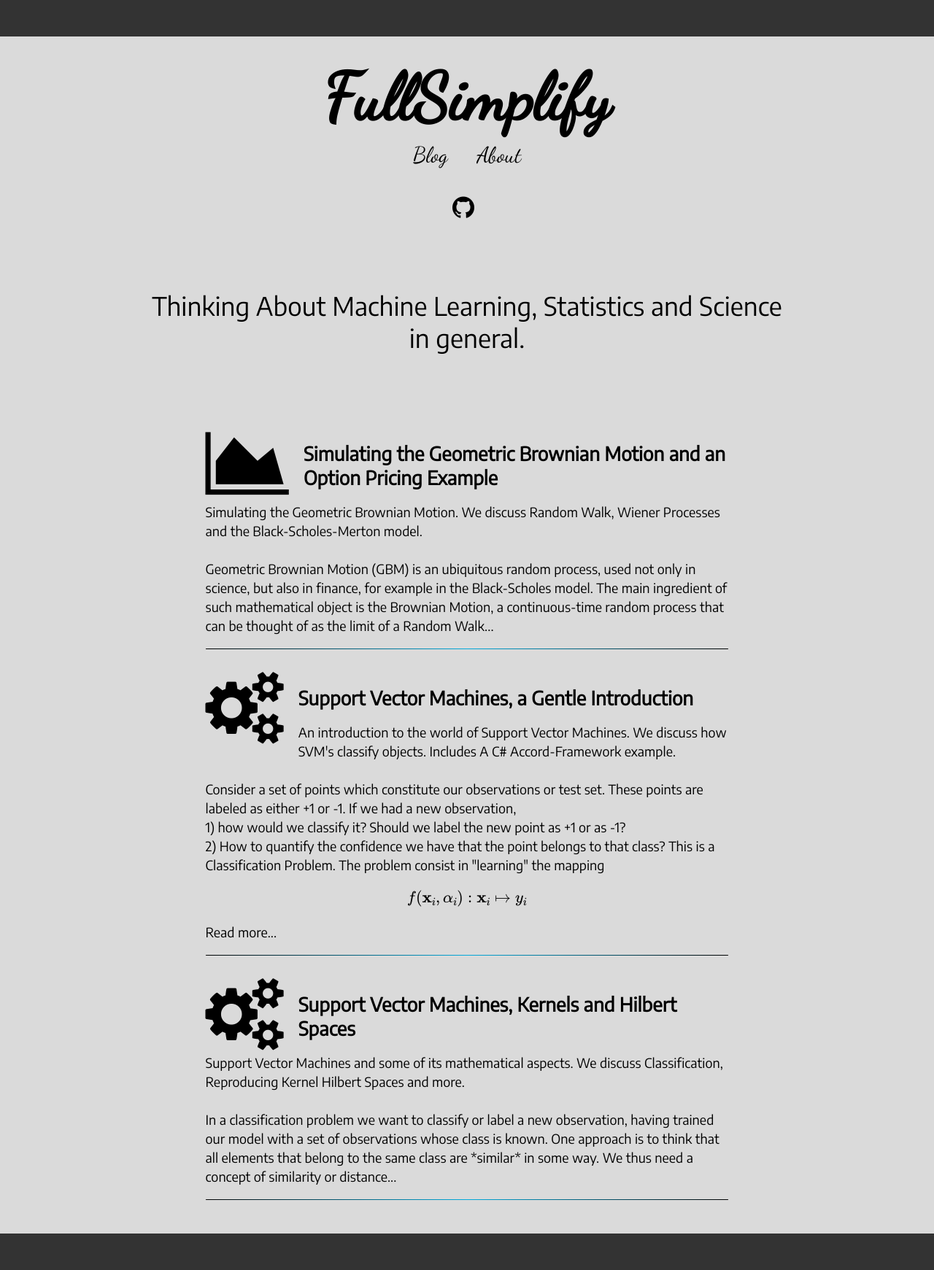
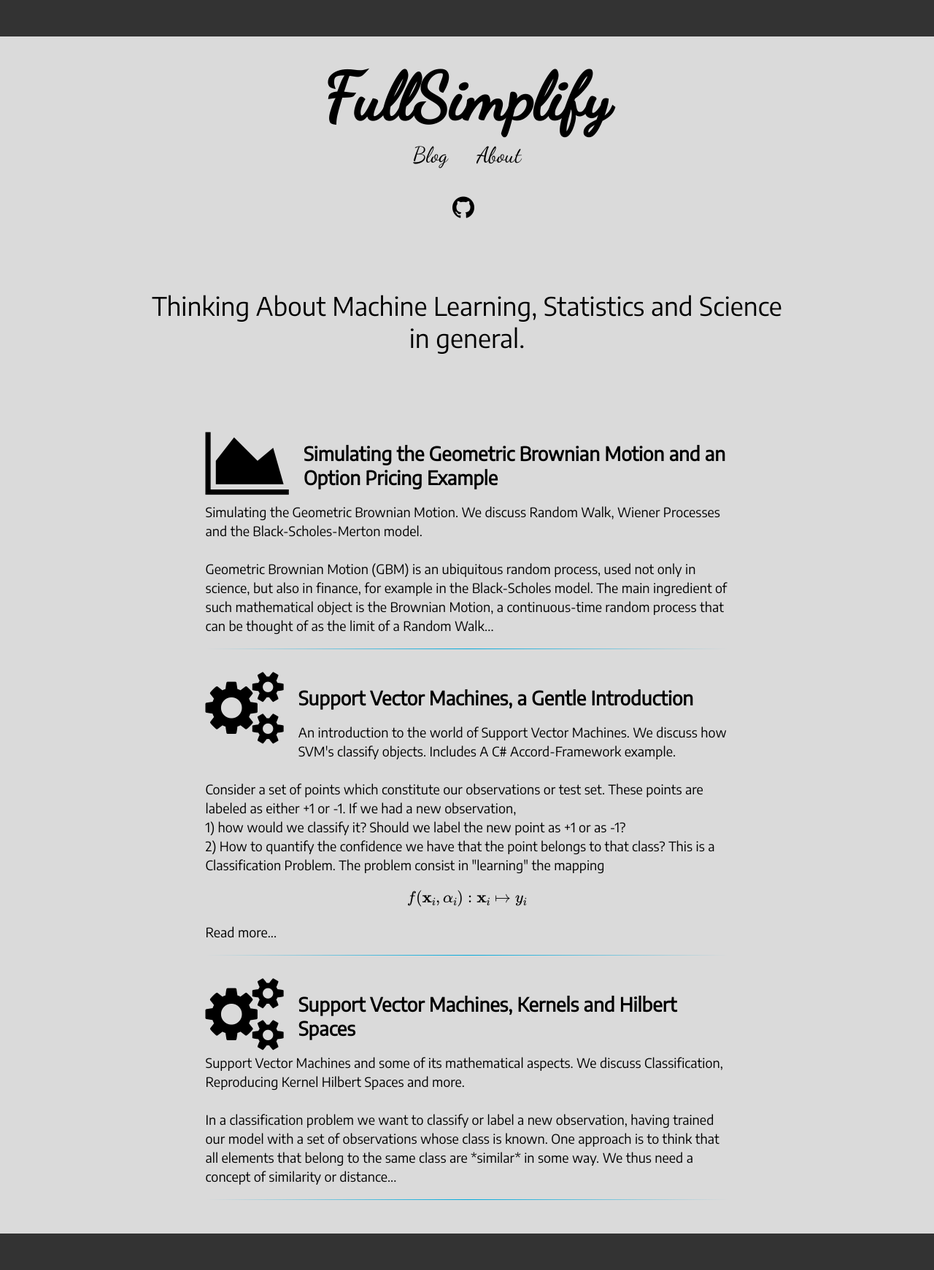
Before and after one commit to FullSimplify/FullSimplify.github.io, a Jekyll site: the page built from index.html, in a window 1280 px wide. Shown: the whole page at 73% size. Built offline with Jekyll 4.4.1, drawn with Linux system fonts in a browser that asks for light colours; some web fonts are replaced; formulas are drawn with MathJax 3.

Commit message:
Update _default.scss

```diff
--- a/_sass/_default.scss
+++ b/_sass/_default.scss
@@ -145,7 +145,7 @@
 .one:after {
     content: "";
     height: 1px;
-background: linear-gradient(to right,  rgba(0,0,0,1) 0%,rgba(3,170,220,1) 50%,rgba(0,0,0,1) 100%);
+background: linear-gradient(to right,  rgba(3,170,220,0) 0%,rgba(3,170,220,1) 50%,rgba(3,170,220,0) 100%);
 
 display: block;
 margin-bottom: 10px;
```
